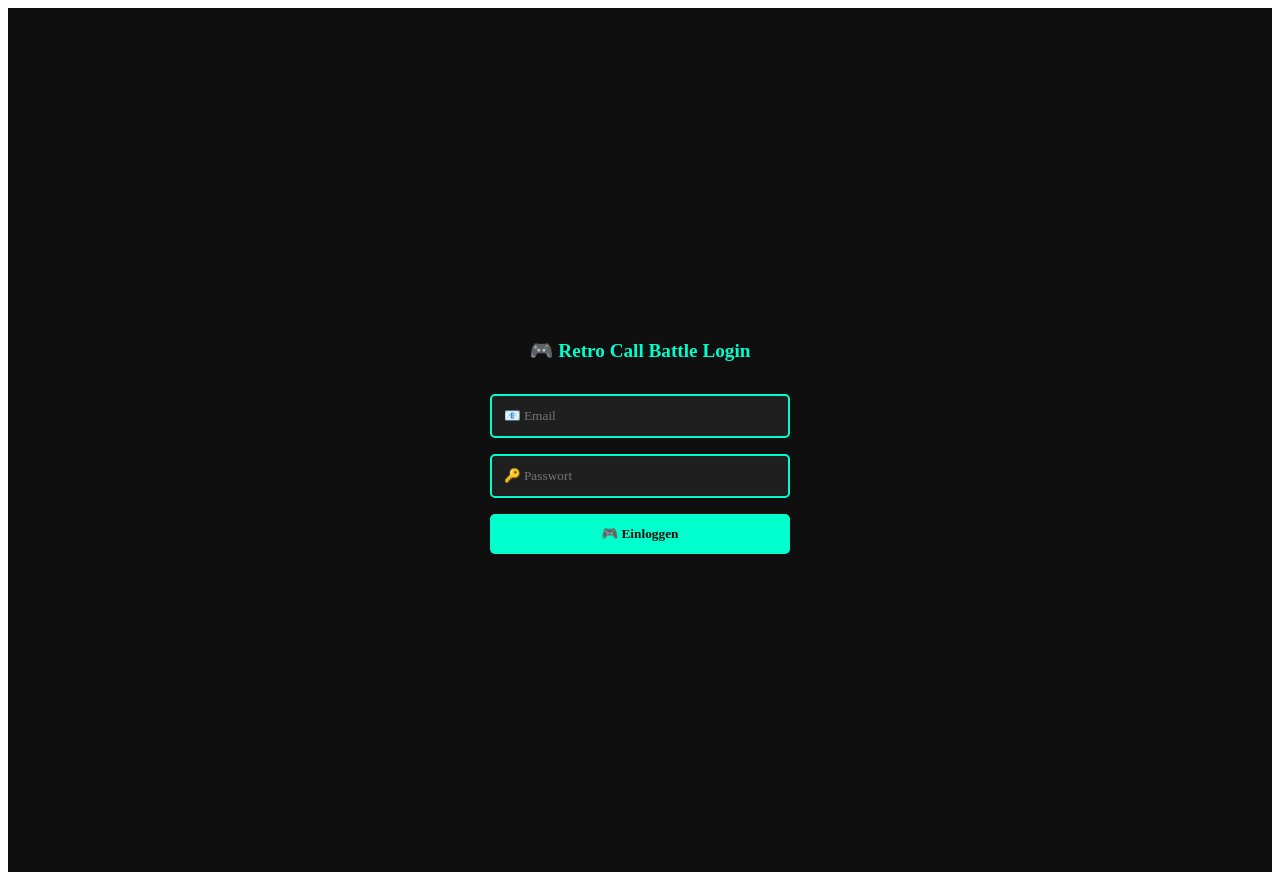
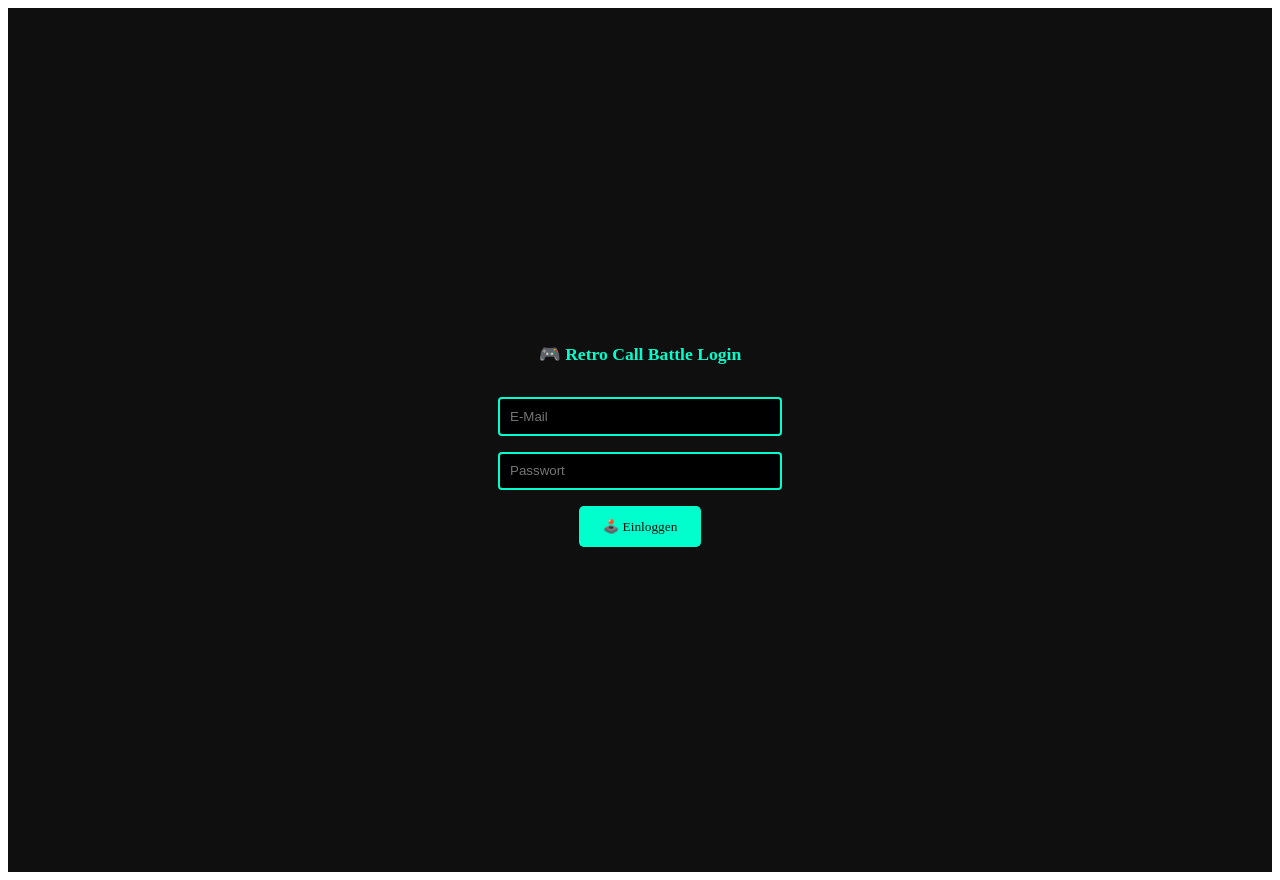
Before and after one commit to PrismaKiara/retro-call-battle, a Next.js app: page /login in a window 1280 px wide. Built offline with nearby package versions, Linux system fonts and the light colour scheme.

Commit message:
Add files via upload

```diff
--- a/pages/login.js
+++ b/pages/login.js
@@ -3,23 +3,25 @@ import { useState } from 'react';
 import { supabase } from '../lib/supabaseClient';
 import { useRouter } from 'next/router';
 
-export default function Login() {
+export default function LoginPage() {
   const [email, setEmail] = useState('');
   const [password, setPassword] = useState('');
   const [error, setError] = useState('');
   const router = useRouter();
 
-  const handleLogin = async (e) => {
-    e.preventDefault();
+  const handleLogin = async () => {
+    setError('');
     const { data, error } = await supabase.auth.signInWithPassword({
       email,
       password,
     });
 
     if (error) {
-      setError(error.message);
+      setError('Login fehlgeschlagen! ❌');
     } else {
-      const role = data.user.user_metadata.role;
+      const { user } = data;
+      const role = data.user.user_metadata?.role;
+
       if (role === 'admin') {
         router.push('/admin');
       } else {
@@ -32,59 +34,62 @@ export default function Login() {
     <div style={{
       backgroundColor: '#0f0f0f',
       color: '#00ffcc',
-      height: '100vh',
+      minHeight: '100vh',
       display: 'flex',
       flexDirection: 'column',
       alignItems: 'center',
       justifyContent: 'center',
       fontFamily: 'Press Start 2P, sans-serif',
-      padding: '2rem',
-      textAlign: 'center'
+      padding: '2rem'
     }}>
-      <h1 style={{ fontSize: '1.2rem', marginBottom: '2rem' }}>🎮 Retro Call Battle Login</h1>
-      <form onSubmit={handleLogin} style={{ display: 'flex', flexDirection: 'column', gap: '1rem', width: '300px' }}>
+      <h1 style={{ marginBottom: '2rem', fontSize: '1.1rem' }}>🎮 Retro Call Battle Login</h1>
+
       <input
         type="email"
-          placeholder="📧 Email"
+        placeholder="E-Mail"
         value={email}
         onChange={(e) => setEmail(e.target.value)}
-          required
         style={{
-            padding: '0.75rem',
-            borderRadius: '5px',
+          padding: '0.6rem',
+          marginBottom: '1rem',
           border: '2px solid #00ffcc',
-            backgroundColor: '#1f1f1f',
+          borderRadius: '4px',
+          backgroundColor: '#000',
           color: '#00ffcc',
-            fontFamily: 'inherit'
+          width: '260px'
         }}
       />
       <input
         type="password"
-          placeholder="🔑 Passwort"
+        placeholder="Passwort"
         value={password}
         onChange={(e) => setPassword(e.target.value)}
-          required
         style={{
-            padding: '0.75rem',
-            borderRadius: '5px',
+          padding: '0.6rem',
+          marginBottom: '1rem',
           border: '2px solid #00ffcc',
-            backgroundColor: '#1f1f1f',
+          borderRadius: '4px',
+          backgroundColor: '#000',
           color: '#00ffcc',
-            fontFamily: 'inherit'
+          width: '260px'
         }}
       />
-        <button type="submit" style={{
-          padding: '0.75rem',
+      <button
+        onClick={handleLogin}
+        style={{
+          padding: '0.8rem 1.5rem',
           backgroundColor: '#00ffcc',
           color: '#0f0f0f',
           border: 'none',
           borderRadius: '5px',
-          fontWeight: 'bold',
           cursor: 'pointer',
           fontFamily: 'inherit'
-        }}>🎮 Einloggen</button>
-      </form>
-      {error && <p style={{ color: 'salmon', marginTop: '1rem' }}>{error}</p>}
+        }}
+      >
+        🕹️ Einloggen
+      </button>
+
+      {error && <p style={{ marginTop: '1rem', color: 'red' }}>{error}</p>}
     </div>
   );
 }
```
Lines whose indentation alone changed are shown as unchanged.
